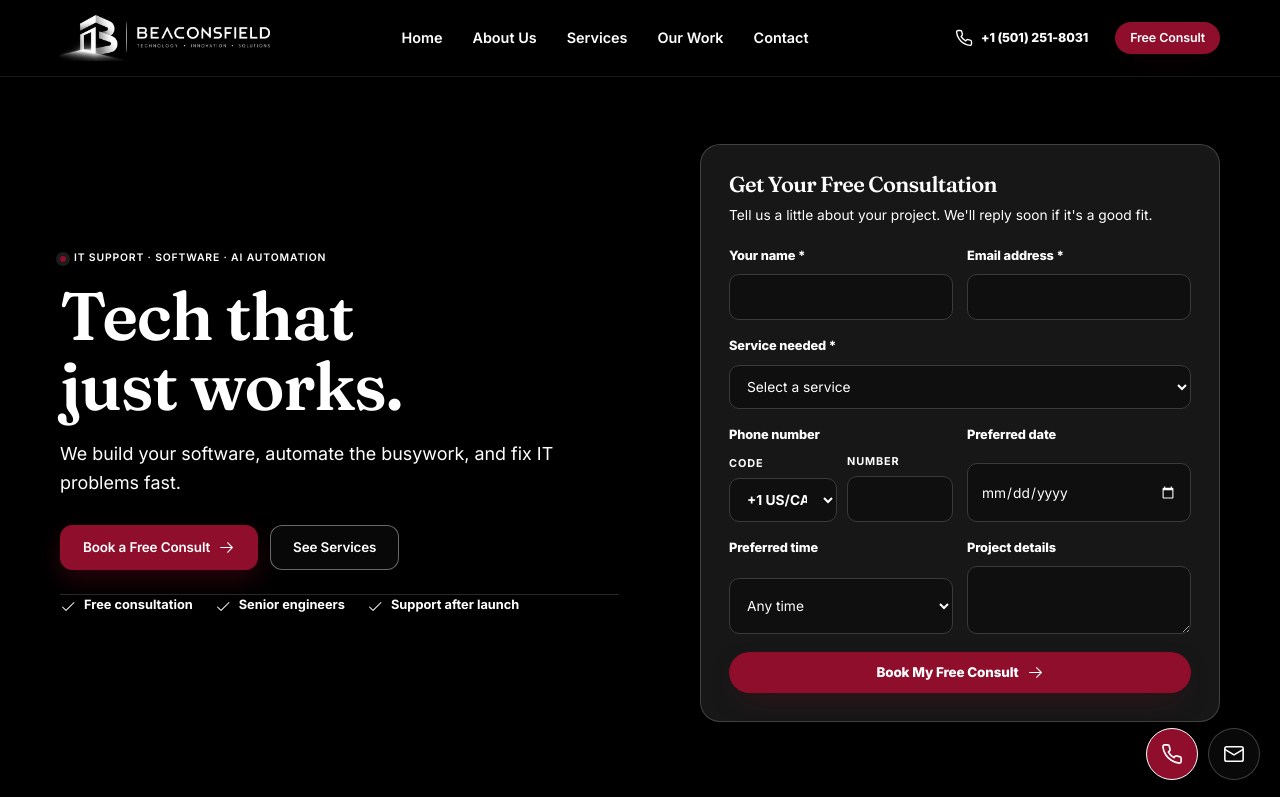
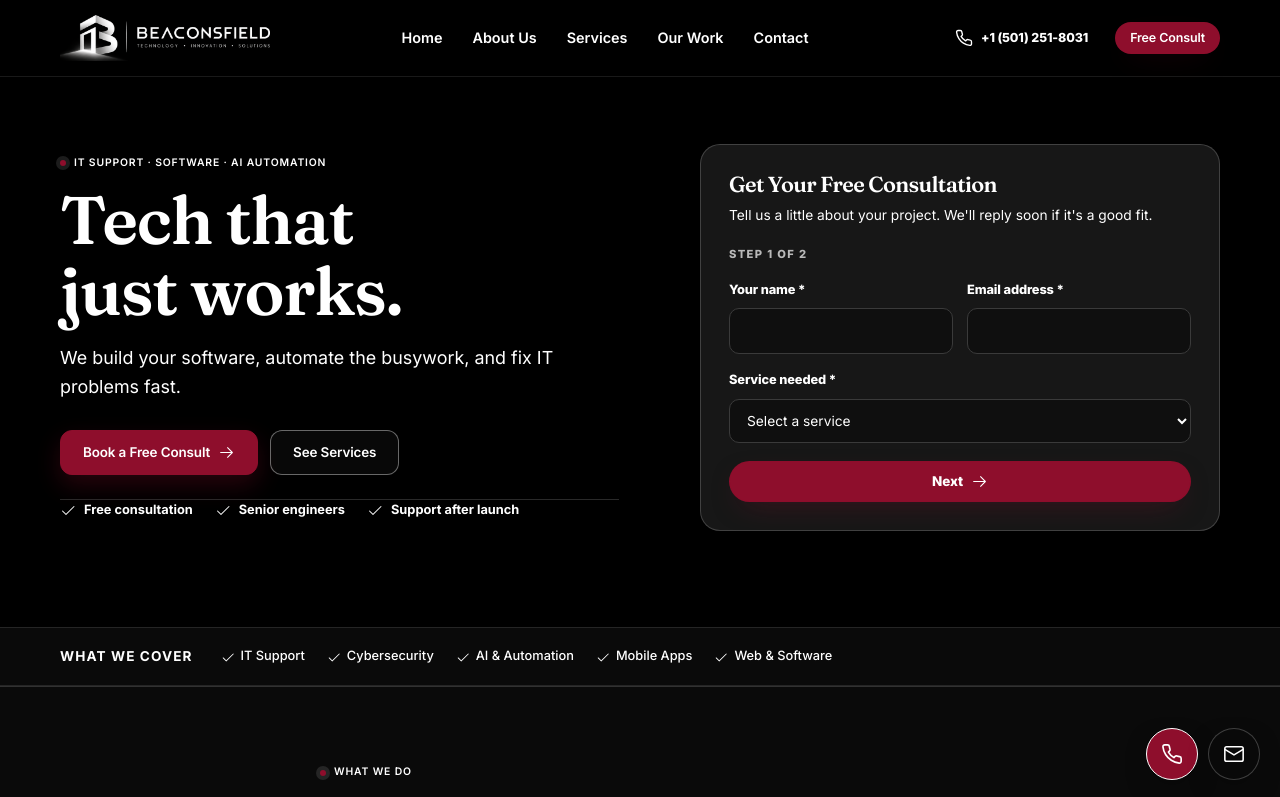
Before and after one commit to IqraMalik99/becon-field, a React (Vite) app: page / in a window 1280 px wide. Shown: the top 797 px of the page. Built offline with nearby package versions, Linux system fonts and the light colour scheme.

Commit message:
feat: compact two-step consultation form

```diff
--- a/src/components/ConsultationForm.jsx
+++ b/src/components/ConsultationForm.jsx
@@ -9,6 +9,19 @@ import {
   validateConsultation,
 } from '../lib/consultation.js'
 
+function emptyValues(service = '', details = '') {
+  return {
+    name: '',
+    email: '',
+    service,
+    countryCode: '+1',
+    phone: '',
+    date: '',
+    time: '',
+    details,
+  }
+}
+
 export default function ConsultationForm({
   idPrefix = 'consultation',
   initialService = '',
@@ -19,10 +32,10 @@ export default function ConsultationForm({
   onClose,
   className = '',
 }) {
-  const [service, setService] = useState(initialService)
-  const [details, setDetails] = useState(initialDetails)
+  const [values, setValues] = useState(() => emptyValues(initialService, initialDetails))
   const [errors, setErrors] = useState({})
   const [status, setStatus] = useState('idle')
+  const [step, setStep] = useState(1)
   const [formKey, setFormKey] = useState(0)
   const formRef = useRef(null)
   const successRef = useRef(null)
@@ -38,10 +51,11 @@ export default function ConsultationForm({
   useEffect(() => {
     if (!shouldFocusError.current) return
     shouldFocusError.current = false
-    const firstError = ['name', 'email', 'service', 'date'].find((name) => errors[name])
+    const order = step === 1 ? ['name', 'email', 'service'] : ['date']
+    const firstError = order.find((name) => errors[name])
     if (!firstError) return
     document.getElementById(`${idPrefix}-${firstError}`)?.focus()
-  }, [errors, idPrefix])
+  }, [errors, idPrefix, step])
 
   useEffect(() => {
     if (!shouldFocusForm.current) return
@@ -52,12 +66,52 @@ export default function ConsultationForm({
     firstField?.focus()
   }, [formKey])
 
+  const updateField = (name, value) => {
+    setValues((current) => ({ ...current, [name]: value }))
+    if (errors[name]) {
+      setErrors((current) => ({ ...current, [name]: '' }))
+    }
+  }
+
   const resetForm = () => {
     shouldFocusForm.current = true
     setStatus('idle')
     setErrors({})
-    setService(initialService)
-    setDetails(initialDetails)
+    setValues(emptyValues())
+    setStep(1)
+    setFormKey((key) => key + 1)
+  }
+
+  const handleNext = (event) => {
+    event.preventDefault()
+    const data = Object.fromEntries(new FormData(formRef.current).entries())
+
+    if (data.website) return
+
+    const nextErrors = validateConsultation({
+      name: values.name,
+      email: values.email,
+      service: values.service,
+    })
+
+    setErrors(nextErrors)
+    setStatus('idle')
+
+    if (Object.keys(nextErrors).length > 0) {
+      shouldFocusError.current = true
+      return
+    }
+
+    setStep(2)
+    shouldFocusForm.current = true
+    setFormKey((key) => key + 1)
+  }
+
+  const handleBack = () => {
+    setStatus('idle')
+    setErrors({})
+    setStep(1)
+    shouldFocusForm.current = true
     setFormKey((key) => key + 1)
   }
 
@@ -69,19 +123,24 @@ export default function ConsultationForm({
     if (data.website) return
 
     const nextErrors = validateConsultation({
-      name: data.name,
-      email: data.email,
-      service,
-      date: data.date,
+      name: values.name,
+      email: values.email,
+      service: values.service,
+      date: values.date,
     })
 
     setErrors(nextErrors)
+
     if (Object.keys(nextErrors).length > 0) {
+      if (nextErrors.name || nextErrors.email || nextErrors.service) {
+        setStep(1)
+      }
       shouldFocusError.current = true
+      setFormKey((key) => key + 1)
       return
     }
 
-    const payload = createConsultationPayload(data, service, details)
+    const payload = createConsultationPayload(values, values.service, values.details)
     setStatus('submitting')
 
     try {
@@ -89,8 +148,8 @@ export default function ConsultationForm({
 
       setStatus('success')
       form.reset()
-      setService('')
-      setDetails('')
+      setValues(emptyValues())
+      setStep(1)
       setFormKey((key) => key + 1)
     } catch (error) {
       console.error(error)
@@ -136,26 +195,49 @@ export default function ConsultationForm({
   const fieldId = (name) => `${idPrefix}-${name}`
   const errorId = (name) => `${idPrefix}-${name}-error`
 
+  const hpField = (
+    <div className="hp-field" aria-hidden="true">
+      <label htmlFor={fieldId('website')}>Website</label>
+      <input
+        id={fieldId('website')}
+        name="website"
+        type="text"
+        tabIndex="-1"
+        autoComplete="off"
+      />
+    </div>
+  )
+
+  const alert = status === 'error' && (
+    <div className="form-alert" role="alert">
+      <strong>Something went wrong sending the form.</strong> Please try again in a moment.
+    </div>
+  )
+
   return (
     <form
-      className={`contact-form${compact ? ' contact-form--compact' : ''}${className ? ` ${className}` : ''}`}
+      className={`contact-form${compact ? ' contact-form--compact' : ''}${step === 2 ? ' contact-form--step-2' : ''}${className ? ` ${className}` : ''}`}
       key={formKey}
       ref={formRef}
       onSubmit={handleSubmit}
       noValidate
     >
-      {requestedService && (
+      {requestedService && step === 1 && (
         <div className="request-notice">
           <CheckCircle size={18} aria-hidden="true" />
           <p>
             Requesting: <strong>{requestedService}</strong>
-            {service && service !== requestedService ? (
-              <span> — matched to {service} in the form below.</span>
+            {values.service && values.service !== requestedService ? (
+              <span> — matched to {values.service} in the form below.</span>
             ) : null}
           </p>
         </div>
       )}
 
+      <p className="form-step">Step {step} of 2</p>
+
+      {step === 1 ? (
+        <>
           <div className="form-row">
             <div className={`field${errors.name ? ' has-error' : ''}`}>
               <label htmlFor={fieldId('name')}>
@@ -166,6 +248,8 @@ export default function ConsultationForm({
                 name="name"
                 type="text"
                 autoComplete="name"
+                value={values.name}
+                onChange={(event) => updateField('name', event.target.value)}
                 required
                 aria-invalid={Boolean(errors.name)}
                 aria-describedby={errors.name ? errorId('name') : undefined}
@@ -186,6 +270,8 @@ export default function ConsultationForm({
                 name="email"
                 type="email"
                 autoComplete="email"
+                value={values.email}
+                onChange={(event) => updateField('email', event.target.value)}
                 required
                 aria-invalid={Boolean(errors.email)}
                 aria-describedby={errors.email ? errorId('email') : undefined}
@@ -205,13 +291,8 @@ export default function ConsultationForm({
             <select
               id={fieldId('service')}
               name="service"
-          value={service}
-          onChange={(event) => {
-            setService(event.target.value)
-            if (errors.service) {
-              setErrors((current) => ({ ...current, service: '' }))
-            }
-          }}
+              value={values.service}
+              onChange={(event) => updateField('service', event.target.value)}
               required
               aria-invalid={Boolean(errors.service)}
               aria-describedby={errors.service ? errorId('service') : undefined}
@@ -230,8 +311,16 @@ export default function ConsultationForm({
             )}
           </div>
 
-      <div className="form-row">
-        <div className="field phone-field">
+          {hpField}
+          {alert}
+
+          <button type="button" className="btn btn--primary contact-submit" onClick={handleNext}>
+            Next <ArrowRight size={17} aria-hidden="true" />
+          </button>
+        </>
+      ) : (
+        <>
+          <div className="field phone-field phone-field--full">
             <label className="phone-field__label" htmlFor={fieldId('phone')}>
               Phone number
             </label>
@@ -244,7 +333,8 @@ export default function ConsultationForm({
                   className="phone-group__code"
                   name="countryCode"
                   aria-label="Country code"
-                defaultValue="+1"
+                  value={values.countryCode}
+                  onChange={(event) => updateField('countryCode', event.target.value)}
                 >
                   <option value="+1">+1 US/CA</option>
                   <option value="+44">+44 UK</option>
@@ -268,20 +358,23 @@ export default function ConsultationForm({
                   inputMode="numeric"
                   min="0"
                   autoComplete="tel-national"
+                  value={values.phone}
+                  onChange={(event) => updateField('phone', event.target.value)}
                 />
               </div>
             </div>
           </div>
 
+          <div className="form-row">
             <div className={`field${errors.date ? ' has-error' : ''}`}>
-          <label htmlFor={fieldId('date')}>
-            Preferred date
-          </label>
+              <label htmlFor={fieldId('date')}>Preferred date</label>
               <input
                 id={fieldId('date')}
                 name="date"
                 type="date"
                 min={localToday()}
+                value={values.date}
+                onChange={(event) => updateField('date', event.target.value)}
                 aria-invalid={Boolean(errors.date)}
                 aria-describedby={errors.date ? errorId('date') : undefined}
               />
@@ -291,14 +384,15 @@ export default function ConsultationForm({
                 </p>
               )}
             </div>
-      </div>
 
-      <div className="form-row">
             <div className="field">
-          <label htmlFor={fieldId('time')}>
-            Preferred time
-          </label>
-          <select id={fieldId('time')} name="time" defaultValue="">
+              <label htmlFor={fieldId('time')}>Preferred time</label>
+              <select
+                id={fieldId('time')}
+                name="time"
+                value={values.time}
+                onChange={(event) => updateField('time', event.target.value)}
+              >
                 <option value="">Any time</option>
                 {consultationTimes.map((time) => (
                   <option key={time} value={time}>
@@ -307,38 +401,26 @@ export default function ConsultationForm({
                 ))}
               </select>
             </div>
+          </div>
+
           <div className="field">
-          <label htmlFor={fieldId('details')}>
-            Project details
-          </label>
+            <label htmlFor={fieldId('details')}>Project details</label>
             <textarea
               id={fieldId('details')}
               name="details"
               rows="2"
-            value={details}
-            onChange={(event) => setDetails(event.target.value)}
-          />
-        </div>
-      </div>
-
-      <div className="hp-field" aria-hidden="true">
-        <label htmlFor={fieldId('website')}>Website</label>
-        <input
-          id={fieldId('website')}
-          name="website"
-          type="text"
-          tabIndex="-1"
-          autoComplete="off"
+              value={values.details}
+              onChange={(event) => updateField('details', event.target.value)}
             />
           </div>
 
-      {status === 'error' && (
-        <div className="form-alert" role="alert">
-          <strong>Something went wrong sending the form.</strong> Please try again in a
-          moment.
-        </div>
-      )}
+          {hpField}
+          {alert}
 
+          <div className="form-actions">
+            <button type="button" className="btn btn--ghost form-back" onClick={handleBack}>
+              Back
+            </button>
             <button
               type="submit"
               className="btn btn--primary contact-submit"
@@ -352,6 +434,9 @@ export default function ConsultationForm({
                 </>
               )}
             </button>
+          </div>
+        </>
+      )}
     </form>
   )
 }
--- a/src/lib/consultation.js
+++ b/src/lib/consultation.js
@@ -30,10 +30,14 @@ export function validateConsultation({ name, email, service, date }) {
 }
 
 export function createConsultationPayload(data, service, details) {
+  const countryCode = String(data.countryCode ?? '').trim()
+  const digits = String(data.phone ?? '').replace(/\D/g, '')
+  const phone = digits ? `${countryCode}${digits}` : ''
+
   return {
     name: String(data.name ?? '').trim(),
     email: String(data.email ?? '').trim(),
-    phone: String(data.phone ?? '').trim(),
+    phone,
     service,
     date: String(data.date ?? ''),
     time: String(data.time ?? ''),
--- a/src/styles/pages.css
+++ b/src/styles/pages.css
@@ -918,6 +918,22 @@
   gap: 8px;
 }
 
+.contact-form.contact-form--step-2 {
+  gap: 11px;
+}
+
+.contact-form--step-2 .field {
+  gap: 5px;
+}
+
+.contact-form--step-2 .form-row {
+  gap: 12px;
+}
+
+.phone-field--full {
+  width: 100%;
+}
+
 .contact-form .field label,
 .contact-form .phone-group__caption,
 .contact-form .req,
@@ -1025,6 +1041,31 @@
   display: grid;
   grid-template-columns: 1fr 1fr;
   gap: 14px;
+}
+
+.form-step {
+  margin: 0;
+  color: rgba(255, 255, 255, 0.7);
+  font-size: 0.7rem;
+  font-weight: 800;
+  letter-spacing: 0.12em;
+  text-transform: uppercase;
+}
+
+.form-actions {
+  display: flex;
+  flex-wrap: wrap;
+  gap: 10px;
+}
+
+.form-actions .form-back {
+  flex: 0 0 auto;
+}
+
+.form-actions .contact-submit {
+  flex: 1;
+  width: auto;
+  margin-top: 0;
 }
 
 .field {
```
Lines whose indentation alone changed are shown as unchanged.
